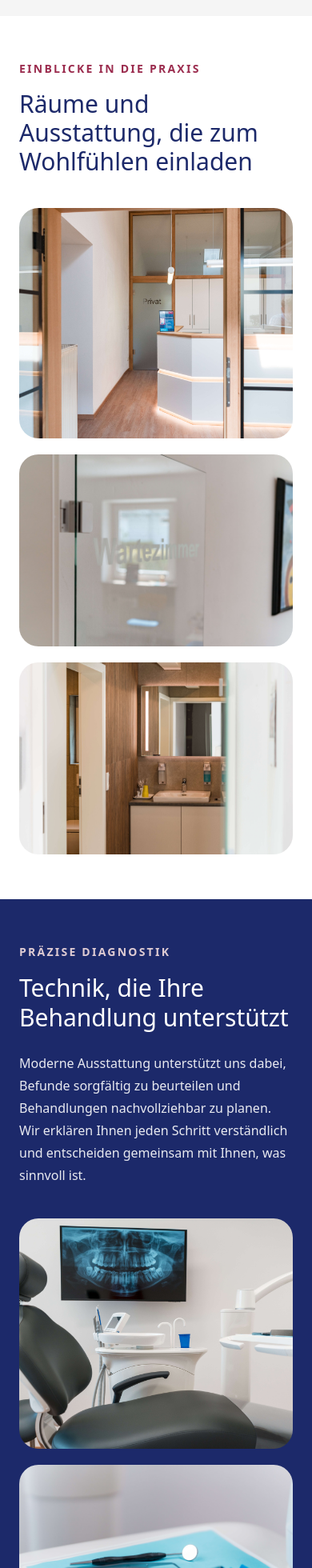
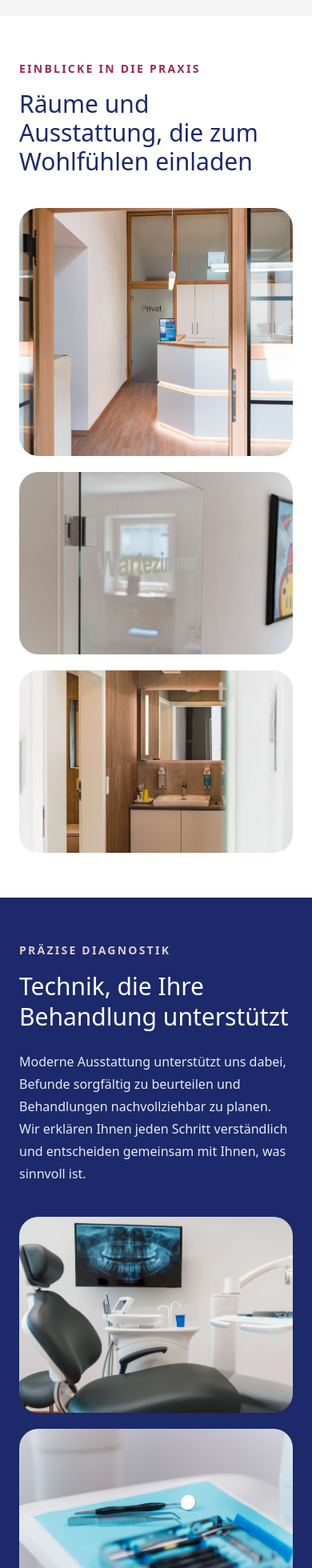
Before and after one commit to chrisknapp98/react-dentist-example, a Next.js app: page /praxis in a window 390 px wide. Shown: the part 1375-3335 px from the top of the page at 80% size. Built offline with nearby package versions, Linux system fonts and the light colour scheme.

Commit message:
improve layout on different screen sizes

```diff
--- a/src/app/praxis/page.tsx
+++ b/src/app/praxis/page.tsx
@@ -91,7 +91,7 @@ export default function PraxisPage() {
               </h2>
             </div>
             <div className="mt-10 grid gap-5 lg:grid-cols-[minmax(0,1.2fr)_minmax(0,0.8fr)]">
-              <div className="relative min-h-72 overflow-hidden rounded-3xl lg:min-h-[38rem]">
+              <div className="relative aspect-[11/10] overflow-hidden rounded-3xl lg:min-h-[38rem] lg:aspect-auto">
                 <Image
                   src="/image-collection/praxis-dumbach-rezeption-durchgang-01.jpg"
                   alt="Durchgang vom Empfangsbereich der Praxis"
@@ -101,7 +101,7 @@ export default function PraxisPage() {
                 />
               </div>
               <div className="grid gap-5">
-                <div className="relative min-h-60 overflow-hidden rounded-3xl">
+                <div className="relative aspect-[3/2] overflow-hidden rounded-3xl lg:aspect-auto">
                   <Image
                     src="/image-collection/praxis-dumbach-wartezimmer-glastuer.jpg"
                     alt="Wartebereich der Praxis"
@@ -110,7 +110,7 @@ export default function PraxisPage() {
                     className="object-cover"
                   />
                 </div>
-                <div className="relative min-h-60 overflow-hidden rounded-3xl">
+                <div className="relative aspect-[3/2] overflow-hidden rounded-3xl lg:aspect-auto">
                   <Image
                     src="/image-collection/praxis-dumbach-rezeption-durchgang_patientenbad-01.jpg"
                     alt="Durchgang zwischen Empfang und Patientenbad"
@@ -140,18 +140,18 @@ export default function PraxisPage() {
                 gemeinsam mit Ihnen, was sinnvoll ist.
               </p>
             </div>
-            <div className="mt-10 grid gap-5 md:grid-cols-[minmax(0,1.3fr)_minmax(0,0.7fr)]">
-              <div className="relative min-h-72 overflow-hidden rounded-3xl md:min-h-[32rem]">
+            <div className="mt-10 grid gap-5 lg:grid-cols-[minmax(0,1.3fr)_minmax(0,0.7fr)]">
+              <div className="relative aspect-[7/5] overflow-hidden rounded-3xl lg:min-h-[32rem] lg:aspect-auto">
                 <Image
                   src="/image-collection/praxis-dumbach-behandlungszimmer-06.jpg"
                   alt="Modernes Behandlungszimmer der Praxis"
                   fill
-                  sizes="(min-width: 768px) 55vw, 100vw"
+                  sizes="(min-width: 1024px) 55vw, 100vw"
                   className="object-cover"
                 />
               </div>
-              <div className="grid gap-5 sm:grid-cols-2 md:grid-cols-1">
-                <div className="relative min-h-60 overflow-hidden rounded-3xl">
+              <div className="grid gap-5 sm:grid-cols-2 lg:grid-cols-1">
+                <div className="relative aspect-[5/3] overflow-hidden rounded-3xl lg:aspect-auto">
                   <Image
                     src="/image-collection/praxis-dumbach-behandlungseinheit-instrumententablett-01.jpg"
                     alt="Instrumente auf einer Behandlungseinheit"
@@ -160,7 +160,7 @@ export default function PraxisPage() {
                     className="object-cover"
                   />
                 </div>
-                <div className="relative min-h-60 overflow-hidden rounded-3xl">
+                <div className="relative aspect-[5/3] overflow-hidden rounded-3xl lg:aspect-auto">
                   <Image
                     src="/image-collection/praxis-dumbach-roentgenraum-gesamtansicht-01.jpg"
                     alt="Modern ausgestatteter Röntgenraum der Praxis"
@@ -175,17 +175,17 @@ export default function PraxisPage() {
         </section>
 
         <section className="px-6 py-14 sm:px-12 md:py-20 lg:px-20">
-          <div className="mx-auto grid max-w-6xl gap-6 md:grid-cols-2">
-            <div className="relative min-h-72 overflow-hidden rounded-3xl md:min-h-[30rem]">
+          <div className="mx-auto grid max-w-6xl gap-6 lg:grid-cols-[minmax(0,1.2fr)_minmax(0,0.8fr)] lg:gap-10">
+            <div className="relative aspect-[3/2] overflow-hidden rounded-3xl lg:min-h-[28rem] lg:aspect-auto">
               <Image
                 src="/image-collection/praxis-dumbach-behandlungseinheit-mit-instrumententablett.jpg"
                 alt="Modernes Behandlungszimmer mit Behandlungsstuhl"
                 fill
-                sizes="(min-width: 768px) 45vw, 100vw"
+                sizes="(min-width: 1024px) 55vw, 100vw"
                 className="object-cover"
               />
             </div>
-            <div className="flex flex-col justify-center rounded-3xl bg-practiceSkin p-8 sm:p-12">
+            <div className="flex flex-col justify-center rounded-3xl bg-practiceSkin p-8 sm:p-12 lg:h-full">
               <p className="text-sm font-semibold uppercase tracking-[0.16em] text-practiceRed">
                 Ihr Besuch bei uns
               </p>
```
